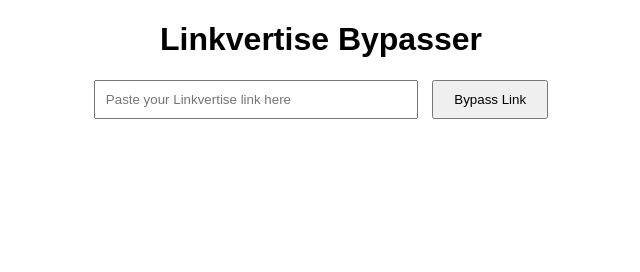
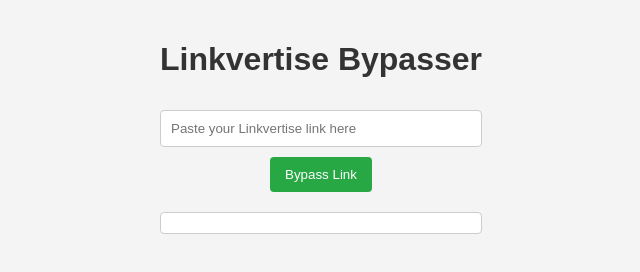
Before and after one commit to silentalex1/spacerex, a plain HTML site: page index.html in a window 1280 px wide. Shown: the whole page, without its empty margins (319-959 px from the left). Drawn offline with Linux system fonts and the light colour scheme.

Commit message:
Update index.html

```diff
--- a/index.html
+++ b/index.html
@@ -7,44 +7,81 @@
     <style>
         body {
             font-family: Arial, sans-serif;
-            margin: 20px;
-            text-align: center;
+            background-color: #f4f4f4;
+            margin: 0;
+            padding: 20px;
+            display: flex;
+            flex-direction: column;
+            align-items: center;
         }
-        input {
+        h1 {
+            color: #333;
+        }
+        input[type="text"] {
             width: 300px;
             padding: 10px;
-            margin-right: 10px;
+            margin: 10px 0;
+            border: 1px solid #ccc;
+            border-radius: 4px;
         }
         button {
-            padding: 10px 20px;
+            padding: 10px 15px;
+            border: none;
+            border-radius: 4px;
+            background-color: #28a745;
+            color: white;
+            cursor: pointer;
+        }
+        button:hover {
+            background-color: #218838;
+        }
+        .output {
+            margin-top: 20px;
+            padding: 10px;
+            background-color: #fff;
+            border: 1px solid #ccc;
+            border-radius: 4px;
+            width: 300px;
+            word-wrap: break-word;
+        }
+        .error {
+            color: red;
         }
     </style>
 </head>
 <body>
+
     <h1>Linkvertise Bypasser</h1>
-    <input type="text" id="linkInput" placeholder="Paste your Linkvertise link here">
-    <button onclick="bypassLink()">Bypass Link</button>
-    <p id="result"></p>
+    <input type="text" id="link" placeholder="Paste your Linkvertise link here">
+    <button id="bypassBtn">Bypass Link</button>
+
+    <div class="output" id="result"></div>
 
     <script>
-        async function bypassLink() {
-            const link = document.getElementById('linkInput').value;
-            const url = `https://spacerex.fun/bypass?url=${encodeURIComponent(link)}`;
+        document.getElementById('bypassBtn').addEventListener('click', async function() {
+            const link = document.getElementById('link').value;
+            const resultDiv = document.getElementById('result');
+            resultDiv.innerHTML = ''; // Clear previous result
+
+            if (!link) {
+                resultDiv.innerHTML = '<div class="error">Please enter a Linkvertise link.</div>';
+                return;
+            }
 
             try {
-                const response = await fetch(url);
+                const response = await fetch(`https://api.bypass.vip/bypass?url=${encodeURIComponent(link)}`);
                 const data = await response.json();
-                const finalLink = data.link; // Assuming the API returns the actual link in 'link'
 
-                if (finalLink) {
-                    document.getElementById('result').innerHTML = `<a href="${finalLink}" target="_blank">${finalLink}</a>`;
+                if (data && data.link) {
+                    resultDiv.innerHTML = `Bypassed link: <a href="${data.link}" target="_blank">${data.link}</a>`;
                 } else {
-                    document.getElementById('result').innerText = 'Link not found or could not be bypassed.';
+                    throw new Error('Failed to retrieve the bypassed link.');
                 }
             } catch (error) {
-                document.getElementById('result').innerText = 'An error occurred: ' + error.message;
+                resultDiv.innerHTML = `<div class="error">An error occurred: ${error.message}</div>`;
             }
-        }
+        });
     </script>
+
 </body>
 </html>
```
